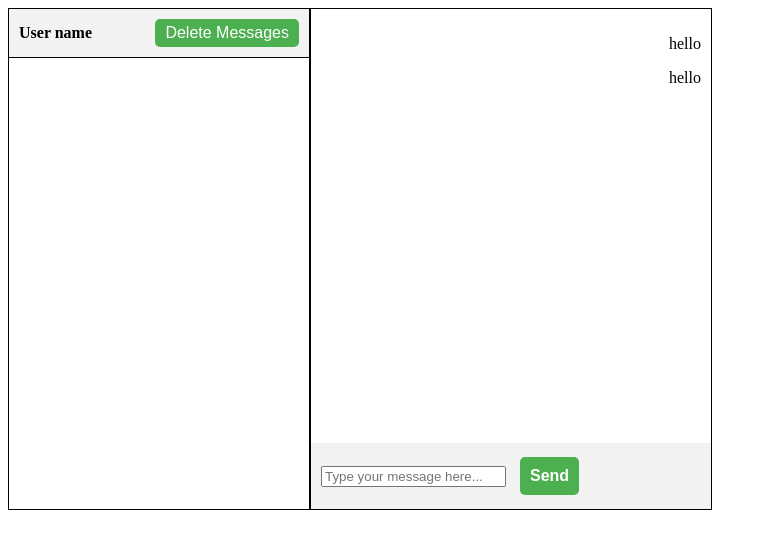
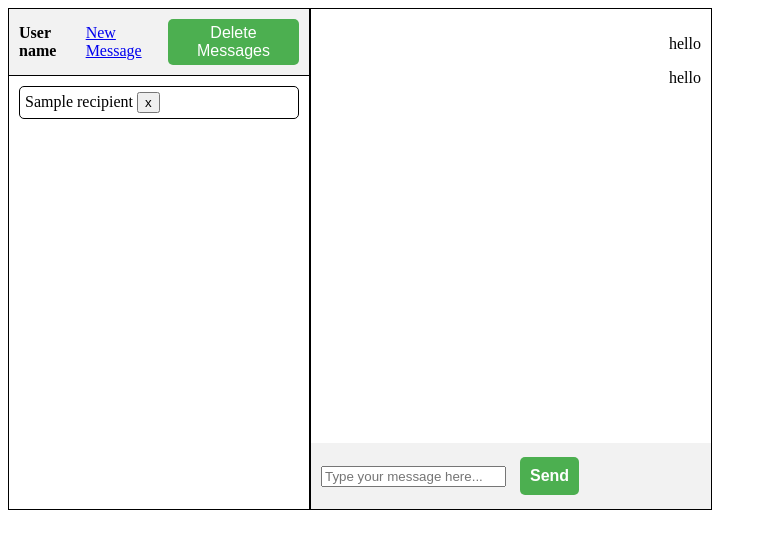
Before and after one commit to klam20/CMPE131-EmailClient, a Flask app: page /chat in a window 1280 px wide. Shown: the top 549 px of the page, without its empty margins (0-767 px from the left). Run offline with Flask 3, Linux system fonts and the light colour scheme; tables that the repository leaves empty hold one stand-in row (values such as "Sample post"); some libraries are stand-ins or nearby versions.

Commit message:
Added ability to add recipient and displays/saves recipients in box

```diff
--- a/app/routes.py
+++ b/app/routes.py
@@ -1,7 +1,8 @@
 from flask import render_template, request, redirect, url_for
 from flask_wtf import FlaskForm, CSRFProtect
 from app import myapp_obj, db
-from app.models import User, Message, Recipient
+from app.models import  User, Message, Recipient
+from app.forms import ChatForm, AddRecipientForm
 
 @myapp_obj.route("/")
 
@@ -25,7 +26,8 @@ def register():
 def chat():
     form = ChatForm()
     sent_messages = Message.query.all()
-    return render_template('chat.html', sent_messages=sent_messages, form=form)
+    recipients = Recipient.query.all()
+    return render_template('chat.html', sent_messages=sent_messages, recipients=recipients, form=form)
 
 @myapp_obj.route("/chat/send_message", methods=["GET", "POST"])
 def send_message():
@@ -40,13 +42,24 @@ def send_message():
 
     return redirect(url_for("chat"))
 
-@myapp_obj.route("/chat/<int:recipient_id>")
+@myapp_obj.route("/chat/<int:recipient_id>", methods=['GET', 'POST'])
 def chat_with_recipient(recipient_id):
      form = ChatForm()
      recipients = Recipient.query.all()
-     messages_with_recipient = Message.query.filter_by(recipient_id=recipient_id).all()
-     return render_template('chat.html', recipients=recipients, selected_recipient_id=recipient_id, messages_with_recipient=messages_with_recipient, form=form)
+     messages = Message.query.filter_by(recipient_id=recipient_id).all()
+     return render_template('chat.html', recipients=recipients, messages=messages, form=form, selected_recipient_id=recipient_id)
 
+@myapp_obj.route("/add_recipient", methods=["GET", "POST"])
+def add_recipient():
+    form = AddRecipientForm()
+    if form.validate_on_submit():
+        recipient_name = form.name.data
+        new_recipient = Recipient(name=recipient_name)
+        db.session.add(new_recipient)
+        db.session.commit()
+        return redirect(url_for("chat"))
+
+    return render_template("add_recipient.html", form=form)
 
 @myapp_obj.route('/delete_messages', methods=['POST'])
 def delete_messages():
@@ -54,6 +67,10 @@ def delete_messages():
     db.session.commit()
     return redirect(url_for('chat'))
 
-# empty class, passes form
-class ChatForm(FlaskForm):
-   pass
+@myapp_obj.route('/remove_recipient/<int:recipient_id>', methods=['POST'])
+def remove_recipient(recipient_id):
+    recipient = Recipient.query.get(recipient_id)
+    if recipient:
+        db.session.delete(recipient)
+        db.session.commit()
+    return redirect(url_for('chat'))
--- a/app/templates/chat.html
+++ b/app/templates/chat.html
@@ -10,6 +10,7 @@
       <div class="previous-messages">
         <div class="user-panel">
           <span class="user-name">User name</span>
+          <a href="{{ url_for('add_recipient') }}">New Message</a>
           <form action="{{ url_for('delete_messages') }}" method="POST" style="display:inline;">
             {{ form.hidden_tag() }}
             <button class="new-message-button">Delete Messages</button>
@@ -17,8 +18,12 @@
         </div>
         <div class="recipient-list">
           {% for recipient in recipients %}
-            <div class="recipient-box {% if recipient.id == selected_recipient_id %}selected{% endif %}" onclick="location.href='{{ url_for('chat', recipient_id=recipient.id) }}'">
+            <div class="recipient-box {% if recipient.id == selected_recipient_id %}selected{% endif %}" onclick="location.href'{{ url_for('chat_with_recipient', recipient_id=recipient.id) }}'">
                {{ recipient.name }}
+               <form action="{{ url_for('remove_recipient', recipient_id=recipient.id) }}" method="POST" style="display:inline;">
+                 {{ form.hidden_tag() }}
+                 <button class="remove-recipient-button">x</button>
+               </form>
             </div>
           {% endfor %}
         </div>
@@ -39,7 +44,7 @@
           {% endfor %}
         </div>
         <div class="send-message">
-         <form action="{{ url_for('send_message') }}" method="POST">
+         <form action="{{ url_for('send_message', recipient_id=selected_recipient_id) }}" method="POST">
            {{ form.hidden_tag() }}
           <input class="message-input" name="message" type="text" placeholder="Type your message here...">
           <button class="send-button">Send</button>
```
